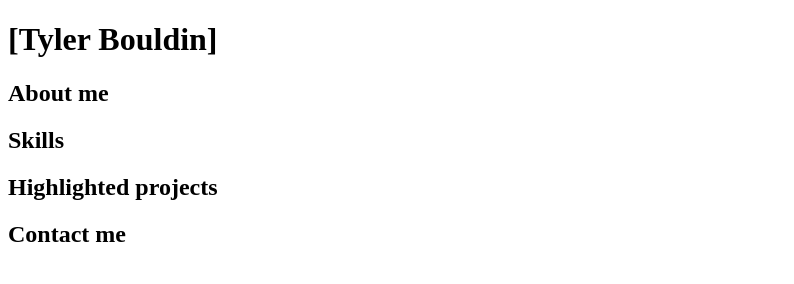
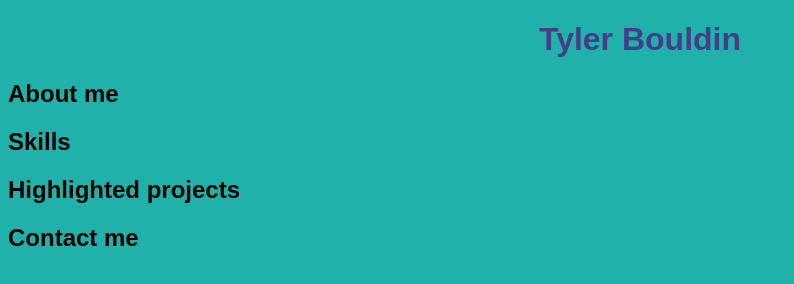
Before and after one commit to TylerBouldin/TylerBouldin.github.io, a plain HTML site: page index.html in a window 1280 px wide. Shown: the whole page, without its empty margins (0-794 px from the left). Drawn offline with Linux system fonts and the light colour scheme.

Commit message:
First basic color change

```diff
--- a/index.html
+++ b/index.html
@@ -2,10 +2,11 @@
 <html>
     <head>
         <title>CSCE 190: Tyler Bouldin</title>
-        <link rel="stylesheet" href="styles.css"
+        <link rel="stylesheet" href="styles.css">
     </head>
     <body>
-        <h1>[Tyler Bouldin]</h1>
+        <h1>Tyler Bouldin</h1>
+
 
         <h2>About me</h2>
         <div class="about"></div>
--- a/styles.css
+++ b/styles.css
@@ -0,0 +1,9 @@
+body  {
+    background-color:lightseagreen;
+    font-family: Arial, Helvetica, sans-serif;
+}
+
+h1{
+    color: darkslateblue;
+    text-align: center;
+}
```
